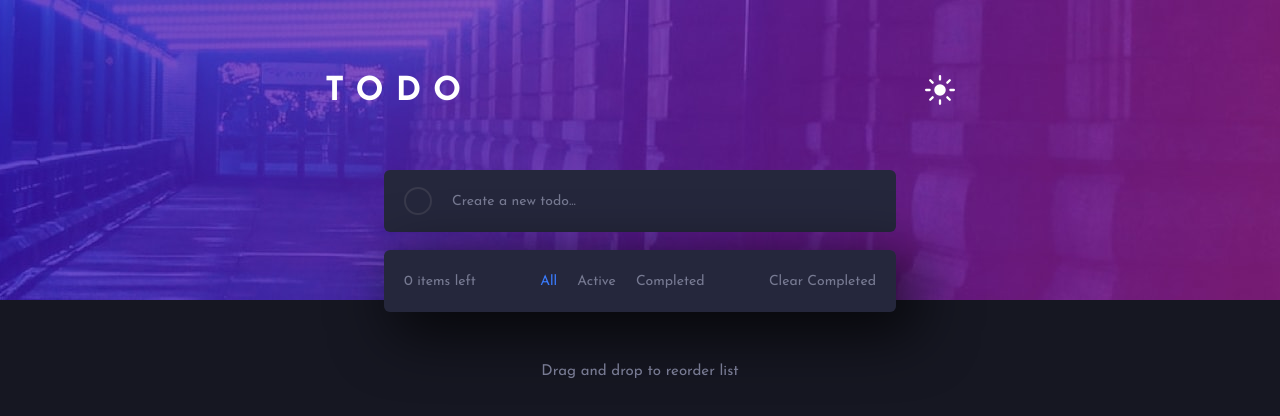
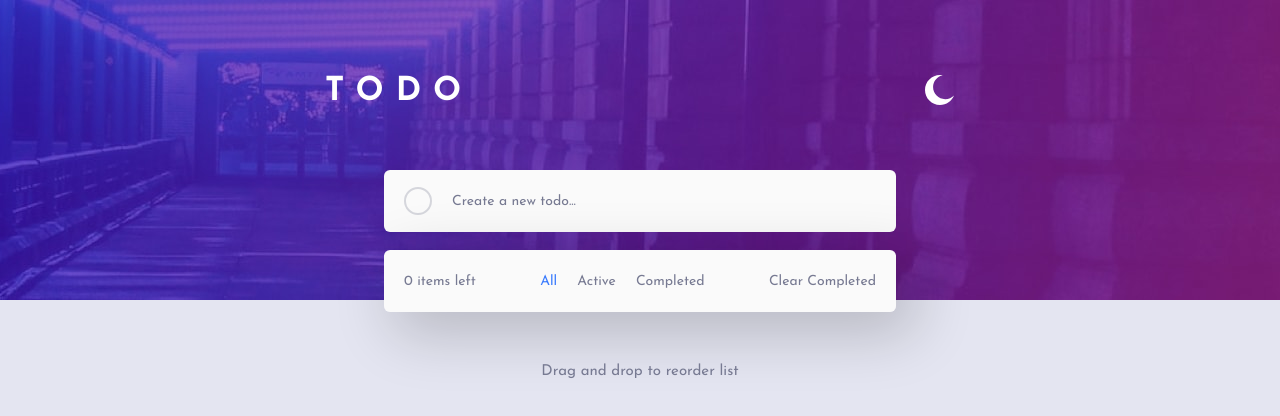
Before and after one commit to DilinyerCR/To-Do-App, a React (Vite) app: page / in a window 1280 px wide. Shown: the top 416 px of the page. Built offline with nearby package versions, Linux system fonts and the light colour scheme.

Commit message:
all done

```diff
--- a/index.html
+++ b/index.html
@@ -1,5 +1,5 @@
 <!doctype html>
-<html lang="en">
+<html lang="en" data-theme={theme}>
   <head>
     <meta charset="UTF-8" />
     <link rel="shortcut icon" href="./src/assets/favicon-32x32.png" type="image/x-icon">
--- a/package.json
+++ b/package.json
@@ -13,6 +13,7 @@
     "@dnd-kit/core": "^6.1.0",
     "@dnd-kit/sortable": "^8.0.0",
     "@dnd-kit/utilities": "^3.2.2",
+    "@uidotdev/usehooks": "^2.4.1",
     "react": "^18.2.0",
     "react-dom": "^18.2.0"
   },
--- a/src/components/ThemeToggle/ThemeToggle.jsx
+++ b/src/components/ThemeToggle/ThemeToggle.jsx
@@ -1,13 +1,29 @@
 import style from './ThemeToggle.module.css'
-import Sun from '../../assets/icon-sun.svg'
+import { useState, useEffect } from 'react';
+import Sun from '../../assets/icon-sun.svg';
+import Moon from '../../assets/icon-moon.svg';
+
 
 const ThemeToggle = () => {
+    const [theme, setTheme] = useState("light")
+
+    const toggleTheme = () => {
+        theme === "light" ? setTheme("dark") : setTheme("light");
+        console.log(theme)
+    };
+
+
+    useEffect(() => {
+        document.documentElement.setAttribute("data-theme", theme);
+    }, [theme]);
+
     return (
         <div className={style.ThemeToggleMainContainer}>
+
             <div className={style.ThemeToggleDiv}>
                 <h1>TODO</h1>
-                <button>
-                    <img src={Sun} alt="Sun" />
+                <button onClick={toggleTheme}>
+                    <img src={theme === "light" ? Moon : Sun} alt="Sun" />
                 </button>
             </div>
         </div>
--- a/src/components/TodoList/TodoList.jsx
+++ b/src/components/TodoList/TodoList.jsx
@@ -1,5 +1,5 @@
 import style from './TodoList.module.css';
-import { useState } from 'react';
+import { useState, useEffect } from 'react';
 import TodoItem from '../TodoItem/TodoItem';
 import { DndContext, closestCenter } from '@dnd-kit/core';
 import { SortableContext, verticalListSortingStrategy, arrayMove } from '@dnd-kit/sortable';
@@ -9,7 +9,6 @@ const TodoList = () => {
   const [tasks, setTasks] = useState([]);
   const [allTasks, setAllTasks] = useState([]);
   const [itemLeft, setItemLeft] = useState(0);
-
   const [activeButton, setActiveButton] = useState(false);
   const [completedButton, setCompletedButton] = useState(false);
   const [all, setAll] = useState(true);
@@ -18,6 +17,7 @@ const TodoList = () => {
   const handleInputChange = (event) => {
     setInputValue(event.target.value);
   };
+
   // Agregar tareas
   const handleAddTask = (event) => {
     event.preventDefault();
@@ -104,6 +104,8 @@ const TodoList = () => {
       return arrayMove(tasks, oldIndex, newIndex)
     })
   }
+
+
 
   // ! ====== Renderizado ======
   return (
--- a/src/components/TodoList/TodoList.module.css
+++ b/src/components/TodoList/TodoList.module.css
@@ -67,7 +67,7 @@
 .ListItemsContainer {
     border-radius: 6px;
     overflow: hidden;
-    box-shadow: 14px 16px 60px 5px rgba(0,0,0,0.75);
+    box-shadow: 14px 16px 60px 5px var(--Box-Shadow);
 }
 
 .ActionsContainerOne {
--- a/src/index.css
+++ b/src/index.css
@@ -36,11 +36,11 @@ button:hover {
 
   /* ### Light Theme */
 
-  --Very-Light-Gray: hsl(0, 0%, 98%);
+  /* --Very-Light-Gray: hsl(0, 0%, 98%); */
   --Very-Light-Grayish-Blue: hsl(236, 33%, 92%);
-  --Light-Grayish-Blue: hsl(233, 11%, 84%);
+  /* --Light-Grayish-Blue: hsl(233, 11%, 84%);
   --Dark-Grayish-Blue: hsl(236, 9%, 61%);
-  --Very-Dark-Grayish-Blue: hsl(235, 19%, 35%);
+  --Very-Dark-Grayish-Blue: hsl(235, 19%, 35%); */
 
   /* ### Dark Theme */
 
@@ -51,6 +51,18 @@ button:hover {
   --Dark-Grayish-Blue: hsl(234, 11%, 52%);
   --Very-Dark-Grayish-Blue-1: hsl(233, 14%, 35%);
   --Very-Dark-Grayish-Blue-2: hsl(237, 14%, 26%);
+  --Box-Shadow: rgba(0,0,0,0.75);
+
+}
+
+html[data-theme='light'] {
+  --Very-Dark-Blue: hsl(236, 33%, 92%);
+  --Very-Dark-Desaturated-Blue: hsl(0, 0%, 98%);
+  --Light-Grayish-Blue: hsl(235, 19%, 35%);
+  --Very-Dark-Grayish-Blue-2: hsl(236, 9%, 85%);
+
+
+  --Box-Shadow: rgba(0,0,0,0.20);
 }
 
 ::-webkit-scrollbar {
```
Also changed, not shown: 1 other file (tests, documents, lock files or other folders).
